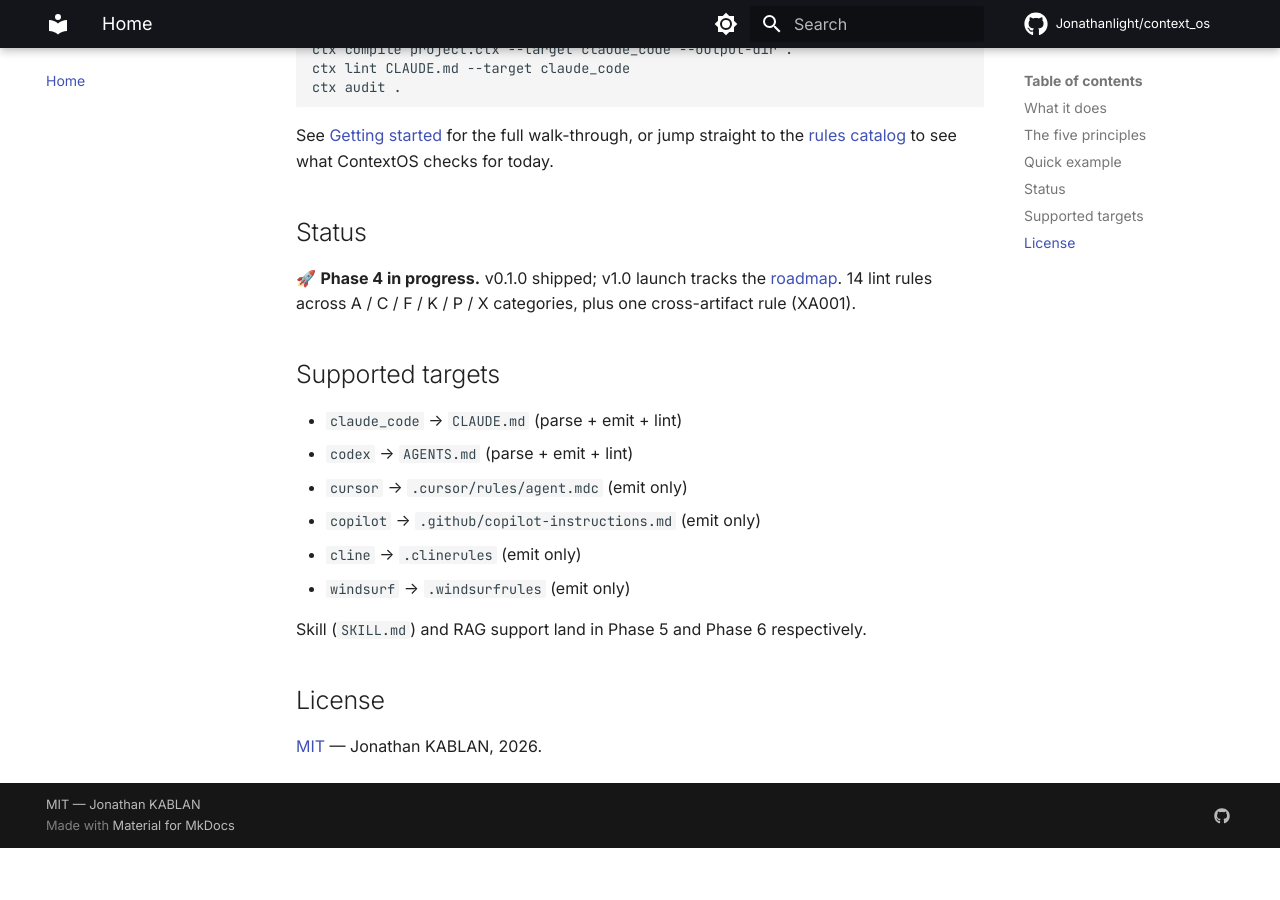
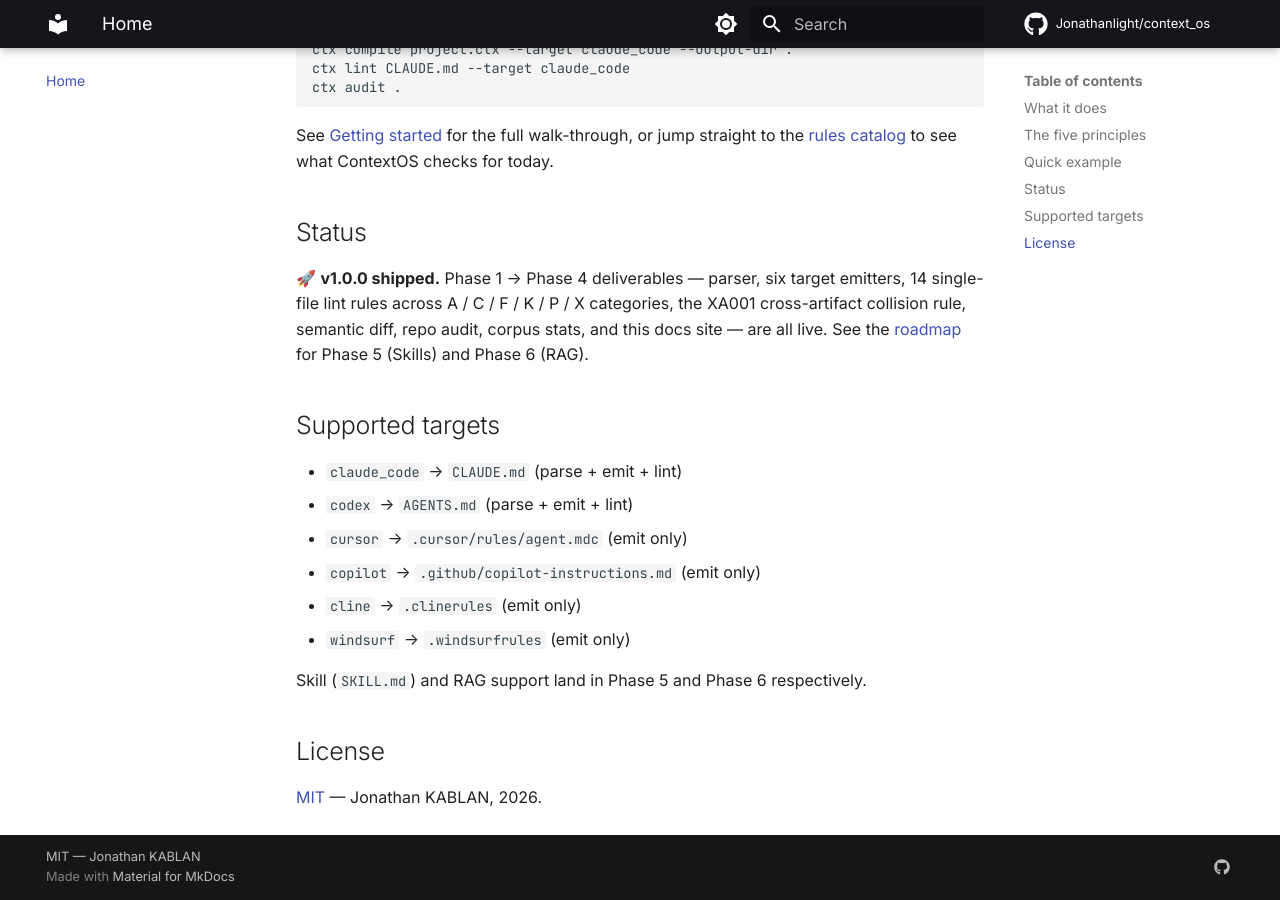
Before and after one commit to Jonathanlight/context_os, an MkDocs documentation site: the page built from docs/index.md, in a window 1280 px wide and 900 px high, scrolled down 1206 px. Built offline with MkDocs 1.6.1 and Material for MkDocs 9.7.7, drawn with Linux system fonts in a browser that asks for light colours; comment, search, counter and statistics services are not loaded; before the commit the page ends 2054 px from its top, so only the background shows below that.

Commit message:
phase4(4.4): release v1.0.0
Bump version 0.1.0 -> 1.0.0 and flip the Development Status classifier
from "3 - Alpha" to "5 - Production/Stable". This release closes Phase 4
and ships the full Phase 1 -> Phase 4 deliverable: parser, six target
emitters, fifteen lint rules, semantic diff, repo audit, corpus stats,
and the docs site.

CHANGELOG [1.0.0] enumerates everything that shipped since 0.1.0 across
Phases 2, 3, and 4 — the fifteen rule codes, the five new emitters, the
diff command, the audit command with XA001, the stats command, and the
MkDocs site auto-deployed to GitHub Pages.

README and docs/index status sections flipped from "Phase 4 in progress"
to "v1.0.0 shipped" with the corrected phase matrix. The rule count
also moves from "14+" to a concrete 15 to match the actual analyzer
inventory (A001-A004, C001, F001-F003, K001-K003, P001-P003, X001-X003,
plus XA001 for the cross-artifact case).

tests/test_version.py — the existing pyproject/__version__ drift check
— passes against the new value, so the release.yml tag-vs-version gate
will accept v1.0.0.

Validation:
- pytest 601/601 passed, coverage 94.32%
- mypy --strict clean on 84 source files
- ruff check clean
- python -m build produces context_os-1.0.0.{tar.gz,whl}
- ctx --version prints "contextos 1.0.0"

```diff
--- a/docs/index.md
+++ b/docs/index.md
@@ -46,9 +46,11 @@
 
 ## Status
 
-🚀 **Phase 4 in progress.** v0.1.0 shipped; v1.0 launch tracks the
-[roadmap](specs/ROADMAP.md). 14 lint rules across A / C / F / K / P / X
-categories, plus one cross-artifact rule (XA001).
+🚀 **v1.0.0 shipped.** Phase 1 → Phase 4 deliverables — parser, six
+target emitters, 14 single-file lint rules across A / C / F / K / P / X
+categories, the XA001 cross-artifact collision rule, semantic diff,
+repo audit, corpus stats, and this docs site — are all live. See the
+[roadmap](specs/ROADMAP.md) for Phase 5 (Skills) and Phase 6 (RAG).
 
 ## Supported targets
 
--- a/pyproject.toml
+++ b/pyproject.toml
@@ -4,7 +4,7 @@
 
 [project]
 name = "context-os"
-version = "0.1.0"
+version = "1.0.0"
 description = "The Operating System for LLM Context — analyze, generate, and compare LLM context artifacts."
 authors = [{ name = "Jonathan KABLAN" }]
 requires-python = ">=3.12"
@@ -12,7 +12,7 @@
 readme = "README.md"
 keywords = ["llm", "context", "ai", "rag", "skills", "lint", "claude", "agents"]
 classifiers = [
-    "Development Status :: 3 - Alpha",
+    "Development Status :: 5 - Production/Stable",
     "Intended Audience :: Developers",
     "License :: OSI Approved :: MIT License",
     "Programming Language :: Python :: 3.12",
--- a/src/contextos/__init__.py
+++ b/src/contextos/__init__.py
@@ -7,6 +7,6 @@
 
 from __future__ import annotations
 
-__version__ = "0.1.0"
+__version__ = "1.0.0"
 
 __all__ = ["__version__"]
```
Also changed, not shown: CHANGELOG.md (+127 -0 lines), README.md (+7 -5 lines).
